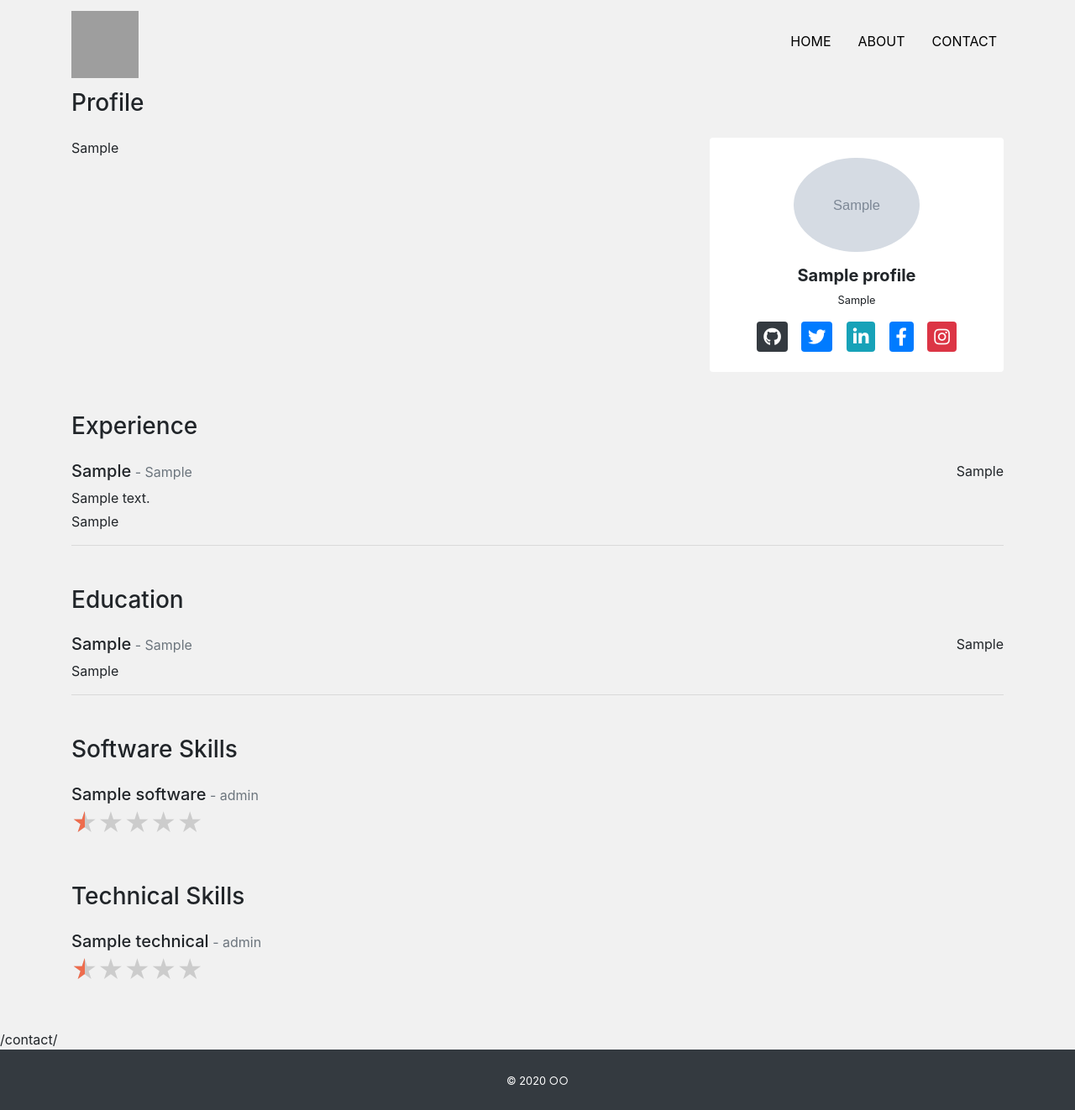
After one commit to stkch0832/django-portfolio, a Django app: page /about/ in a window 1280 px wide. The commit adds this page. Shown: the whole page at 84% size. Run offline with Django 3.2, Linux system fonts and the light colour scheme; tables that the repository leaves empty hold one stand-in row (values such as "Sample post"); grey boxes marked "Sample" are stand-in pictures; some libraries are stand-ins or nearby versions; grey boxes are pictures that could not be loaded.

Commit message:
complete

```diff
--- a/app/models.py
+++ b/app/models.py
@@ -17,3 +17,53 @@ class Profile(models.Model):
 
     def __str__(self):
         return self.name
+
+class Work(models.Model):
+    title = models.CharField('タイトル', max_length=100)
+    image = models.ImageField(upload_to='images', verbose_name='イメージ画像')
+    thumbnail = models.ImageField(upload_to='images', verbose_name='サムネイル', null=True, blank=True)
+    skill = models.CharField('スキル', max_length=100)
+    url = models.CharField('URL', max_length=100, null=True, blank=True)
+    created = models.DateField('作成日時')
+    description = models.TextField('説明')
+
+    def __str__(self):
+        return self.title
+
+
+class Experience(models.Model):
+    occupation = models.CharField('職種', max_length=100)
+    company = models.CharField('会社', max_length=100)
+    description = models.TextField('説明')
+    place = models.CharField('場所', max_length=100)
+    period = models.CharField('期間', max_length=100)
+
+    def __str__(self):
+        return self.occupation
+
+
+class Education(models.Model):
+    course = models.CharField('コース', max_length=100)
+    school = models.CharField('学校', max_length=100)
+    place = models.CharField('場所', max_length=100)
+    period = models.CharField('期間', max_length=100)
+
+    def __str__(self):
+        return self.course
+
+class Software(models.Model):
+    name = models.CharField('ソフトウェア', max_length=100)
+    level = models.CharField('レベル', max_length=100)
+    percentage = models.IntegerField('パーセンテージ')
+
+    def __str__(self):
+        return self.name
+
+
+class Technical(models.Model):
+    name = models.CharField('テクニカル', max_length=100)
+    level = models.CharField('レベル', max_length=100)
+    percentage = models.IntegerField('パーセンテージ')
+
+    def __str__(self):
+        return self.name
--- a/app/static/css/style.css
+++ b/app/static/css/style.css
@@ -61,3 +61,87 @@ main {
 .subtitle {
     font-size: 2rem;
 }
+
+
+.work-thumbnail {
+    overflow: hidden;
+    position: relative;
+}
+
+.work-img {
+    object-fit: cover;
+    height: 240px;
+}
+
+.work-title {
+    width: 100%;
+    position: absolute;
+    bottom: 0;
+    left: 0;
+    color: white;
+    font-weight: bold;
+    padding: 10px 15px;
+    opacity: 0;
+    background-color: rgb(238, 108, 77, 0.8);
+    transform: translateY(70px);
+    transition: all 0.2s ease-in-out;
+}
+
+.work-thumbnail:hover .work-title {
+    transform: translateY(0px);
+    opacity: 1;
+}
+
+/* detail */
+.link-color {
+    color: #EE6C4D;
+}
+
+.link-color:hover {
+    color: #c56c55;
+    text-decoration: none;
+}
+
+/* about */
+
+.avatar img {
+    max-width: 150px;
+    max-height: 150px;
+}
+
+.icon {
+    padding: 10px 8px;
+}
+
+.star-rating {
+    position: relative;
+    font-size: 30px;
+    word-wrap: normal !important;
+}
+
+.star-rating-front {
+    position: absolute;
+    top: 0;
+    left: 0;
+    overflow: hidden;
+    color: #EE6C4D;
+}
+
+.star-rating-back {
+    color: #ccc;
+}
+
+/* contact */
+
+.contact {
+    max-width: 500px;
+}
+
+.form-control:focus {
+    border-color: #EE6C4D;
+    box-shadow: none;
+}
+
+.card {
+    border: none;
+}
--- /dev/null
+++ b/app/templates/app/about.html
@@ -0,0 +1,99 @@
+{% extends "app/base.html" %}
+
+{% block content %}
+
+<h3 class="mb-4">Profile</h3>
+<div class="mb-5">
+    <div class="row">
+        <div class="col-md-8">
+            <p>{{ profile_data.introduction|linebreaksbr }}</p>
+        </div>
+        <div class="col-md-4">
+            <div class="card text-center px-5 py-4">
+                <div class="avatar mb-3">
+                    <img class="card-img-top rounded-circle" src="{{ profile_data.subimage.url }}" alt="">
+                </div>
+                <h5 class="font-weight-bolder">{{ profile_data.name }}</h5>
+                <p class="mb-3 small text-center">{{ profile_data.job|linebreaksbr }}</p>
+                <div class="d-flex justify-content-around">
+                    {% if profile_data.github %}
+                        <a href="{{ profile_data.github }}" target="_blank"><i class="fab fa-github fa-lg rounded btn-dark icon"></i></a>
+                    {% endif %}
+                    {% if profile_data.twitter %}
+                        <a href="{{ profile_data.twitter }}" target="_blank"><i class="fab fa-twitter fa-lg rounded btn-primary icon"></i></a>
+                    {% endif %}
+                    {% if profile_data.linkedin %}
+                        <a href="{{ profile_data.linkedin }}" target="_blank"><i class="fab fa-linkedin-in fa-lg rounded btn-info icon"></i></a>
+                    {% endif %}
+                    {% if profile_data.facebook %}
+                        <a href="{{ profile_data.facebook }}" target="_blank"><i class="fab fa-facebook-f fa-lg rounded btn-primary icon"></i></a>
+                    {% endif %}
+                    {% if profile_data.instagram %}
+                        <a href="{{ profile_data.instagram }}" target="_blank"><i class="fab fa-instagram fa-lg rounded btn-danger icon"></i></a>
+                    {% endif %}
+                </div>
+            </div>
+        </div>
+    </div>
+</div>
+
+<h3 class="mb-4">Experience</h3>
+<div class="mb-5">
+    {% for experience in experience_data %}
+        <div class="d-flex justify-content-between">
+            <h5>{{ experience.occupation }}<span class="small text-secondary"> - {{ experience.company }}</span></h5>
+            <p class="mb-1">{{ experience.period }}</p>
+        </div>
+        <p class="mb-1">{{ experience.description }}</p>
+        <p>{{ experience.place }}</p>
+        <hr>
+    {% endfor %}
+</div>
+
+<h3 class="mb-4">Education</h3>
+<div class="mb-5">
+    {% for education in education_data %}
+        <div class="d-flex justify-content-between">
+            <h5>{{ education.course }}<span class="small text-secondary"> - {{ education.school }}</span></h5>
+            <p class="mb-1">{{ education.period }}</p>
+        </div>
+        <p>{{ education.place }}</p>
+        <hr>
+    {% endfor %}
+</div>
+
+<h3 class="mb-4">Software Skills</h3>
+<div class="mb-5">
+    <div class="row">
+        {% for software in software_data %}
+            <div class="col-6 col-md-3">
+                <h5 class="mb-0">{{ software.name }}<span class="small text-secondary"> - {{ software.level }}</span></h5>
+                <div class="d-flex flex-row">
+                    <div class="star-rating">
+                        <div class="star-rating-front" style="width: {{ software.percentage }}%">★★★★★</div>
+                        <div class="star-rating-back">★★★★★</div>
+                    </div>
+                </div>
+            </div>
+        {% endfor %}
+    </div>
+</div>
+
+<h3 class="mb-4">Technical Skills</h3>
+<div class="mb-5">
+    <div class="row">
+        {% for technical in technical_data %}
+            <div class="col-6 col-md-3">
+                <h5 class="mb-0">{{ technical.name }}<span class="small text-secondary"> - {{ technical.level }}</span></h5>
+                <div class="d-flex flex-row">
+                    <div class="star-rating">
+                        <div class="star-rating-front" style="width: {{ technical.percentage }}%">★★★★★</div>
+                        <div class="star-rating-back">★★★★★</div>
+                    </div>
+                </div>
+            </div>
+        {% endfor %}
+    </div>
+</div>
+
+{% endblock %}
--- a/app/templates/app/base.html
+++ b/app/templates/app/base.html
@@ -23,22 +23,24 @@
                     <a class="nav-link nav-color" href="/">HOME</a>
                 </li>
                 <li class="nav-item mr-3">
-                    <a class="nav-link nav-color" href="">ABOUT</a>
+                    <a class="nav-link nav-color" href="{ url 'about' }">ABOUT</a>
                 </li>
                 <li class="nav-item">
-                    <a class="nav-link nav-color" href="">CONTACT</a>
+                    <a class="nav-link nav-color" href="{% url 'contact' %}">CONTACT</a>
                 </li>
             </ul>
         </div>
     </nav>
 
     <main>
+
+
         <div class="container">
             {% block content %}
             {% endblock %}
         </div>
     </main>
-
+{% url 'contact' %}
     <footer class="py-4 bg-dark text-center">
         <small class="text-white">&copy; 2020 ○○</small>
     </footer>
--- a/app/urls.py
+++ b/app/urls.py
@@ -3,4 +3,8 @@ from app import views
 
 urlpatterns = [
     path('', views.IndexView.as_view(), name='index'),
+    path('detail/<int:pk>/', views.DetailView.as_view(), name='detail'),
+    path('about/', views.AboutView.as_view(), name='about'),
+    path('contact/', views.ContactView.as_view(), name='contact'),
+    path('thanks/', views.ThanksView.as_view(), name='thanks'),
 ]
--- a/app/views.py
+++ b/app/views.py
@@ -1,6 +1,11 @@
-from django.shortcuts import render
 from django.views.generic import View
-from .models import Profile
+from django.shortcuts import render, redirect
+from .forms import ContactForm
+from .models import Profile, Work, Experience, Education, Software, Technical
+from django.conf import settings
+from django.core.mail import BadHeaderError, EmailMessage
+from django.http import HttpResponse
+import textwrap
 
 
 class IndexView(View):
@@ -8,6 +13,93 @@ class IndexView(View):
         profile_data = Profile.objects.all()
         if profile_data.exists():
             profile_data = profile_data.order_by("-id")[0]
+        work_data = Work.objects.order_by("-id")
         return render(request, 'app/index.html', {
             'profile_data': profile_data,
+            'work_data': work_data
         })
+
+class DetailView(View):
+    def get(self, request, *args, **kwargs):
+        work_data = Work.objects.get(id=self.kwargs['pk'])
+        return render(request, 'app/detail.html', {
+            'work_data': work_data
+        })
+
+class AboutView(View):
+    def get(self, request, *args, **kwargs):
+        profile_data = Profile.objects.all()
+        if profile_data.exists():
+            profile_data = profile_data.order_by("-id")[0]
+        experience_data = Experience.objects.order_by("-id")
+        education_data = Education.objects.order_by("-id")
+        software_data = Software.objects.order_by("-id")
+        technical_data = Technical.objects.order_by("-id")
+        return render(request, 'app/about.html', {
+            'profile_data': profile_data,
+            'experience_data': experience_data,
+            'education_data': education_data,
+            'software_data': software_data,
+            'technical_data': technical_data
+        })
+
+class ContactView(View):
+    def get(self, request, *args, **kwargs):
+        form = ContactForm(request.POST or None)
+
+        return render(request, 'app/contact.html', {
+            'form': form
+        })
+
+    def post(self, request, *args, **kwargs):
+        form = form = ContactForm(request.POST or None)
+
+        if form.is_valid():
+            name = form.cleaned_data['name']
+            email = form.cleaned_data['email']
+            message = form.cleaned_data['message']
+            subject = 'お問い合わせありがとうございます。'
+            content = textwrap.dedent('''
+                ※このメールはシステムからの自動返信です。
+
+                {name} 様
+
+                お問い合わせありがとうございました。
+                以下の内容でお問い合わせを受け付けいたしました。
+                内容を確認させていただき、ご返信させて頂きますので、少々お待ちください。
+
+                --------------------
+                ■お名前
+                {name}
+
+                ■メールアドレス
+                {email}
+
+                ■メッセージ
+                {message}
+                --------------------
+                ''').format(
+                    name=name,
+                    email=email,
+                    message=message
+                )
+
+            to_list = [email]
+            bcc_list = [settings.EMAIL_HOST_USER]
+
+            try:
+                message = EmailMessage(subject=subject, body=content, to=to_list, bcc=bcc_list)
+                message.send()
+            except BadHeaderError:
+                return HttpResponse("無効なヘッダが検出されました。")
+
+            return redirect('thanks') # 後で変更
+
+        return render(request, 'app/contact.html', {
+            'form': form
+        })
+
+
+class ThanksView(View):
+    def get(self, request, *args, **kwargs):
+        return render(request, 'app/thanks.html')
```
Also changed, not shown: app/admin.py (+6 -1 lines), app/forms.py (added, +7 -0 lines), app/templates/app/contact.html (added, +27 -0 lines), app/templates/app/detail.html (added, +42 -0 lines), app/templates/app/index.html (+18 -0 lines), app/templates/app/thanks.html (added, +12 -0 lines), mysite/settings.py (+11 -0 lines), app/migrations/0002_work.py (added), app/migrations/0003_education_experience.py (added), app/migrations/0004_software_technical.py (added).
